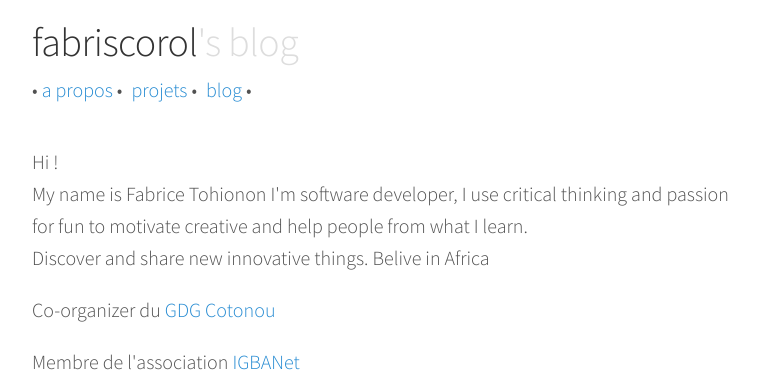
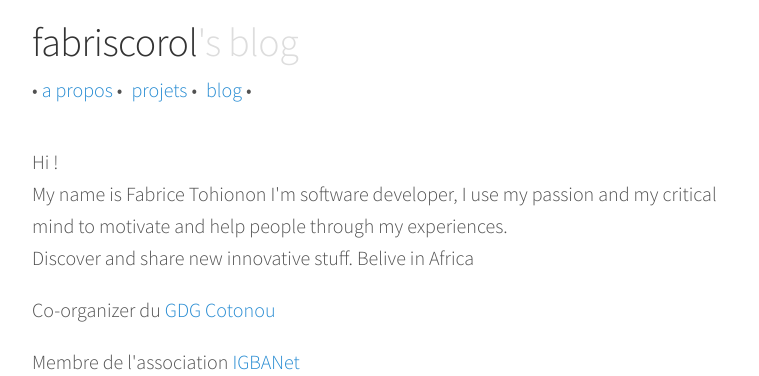
Before and after one commit to fabriscorol/fabriscorol.github.io, a Jekyll site: the page built from about.html, in a window 1280 px wide. Shown: the top 376 px of the page, without its empty margins (248-1007 px from the left). Built offline with Jekyll 4.4.1, drawn with Linux system fonts in a browser that asks for light colours; Markdown is read by kramdown in place of the engine named in the settings; comment, search, counter and statistics services are not loaded.

Commit message:
update about me text

```diff
--- a/about.html
+++ b/about.html
@@ -6,8 +6,8 @@ permalink: /about/
 
 <p>
 	Hi !<br>
-	My name is Fabrice Tohionon I'm software developer, I use critical thinking and passion for fun to motivate creative and help people from what I learn.<br>
-	Discover and share new innovative things. Belive in Africa
+	My name is Fabrice Tohionon I'm software developer, I use my passion and my critical mind to motivate and help people through my experiences.<br>
+	Discover and share new innovative stuff. Belive in Africa
 </p>
 
 <p>Co-organizer du <a href="http://gdg-cotonou.org" target="_blank">GDG Cotonou</a> </p>
```
